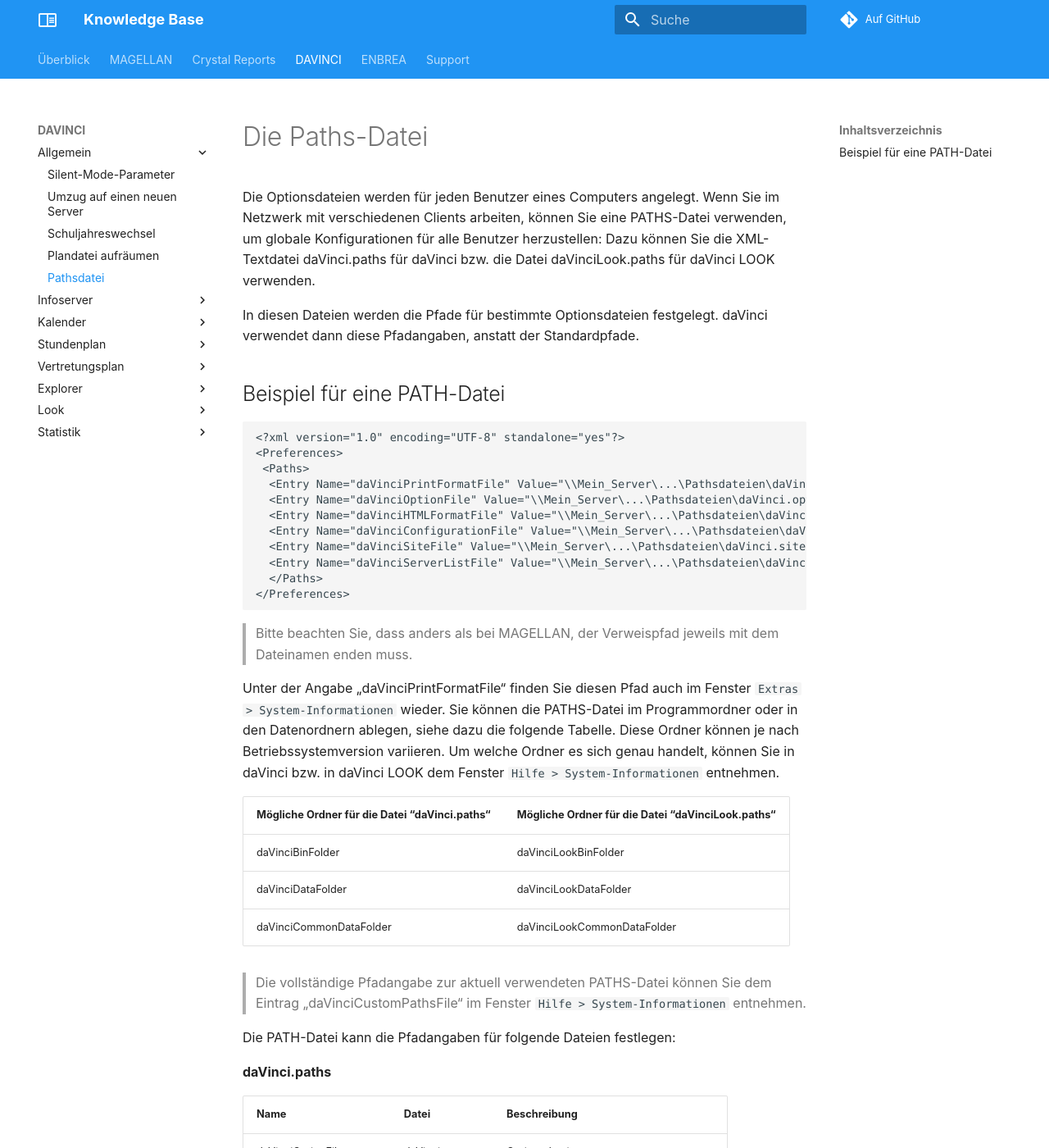
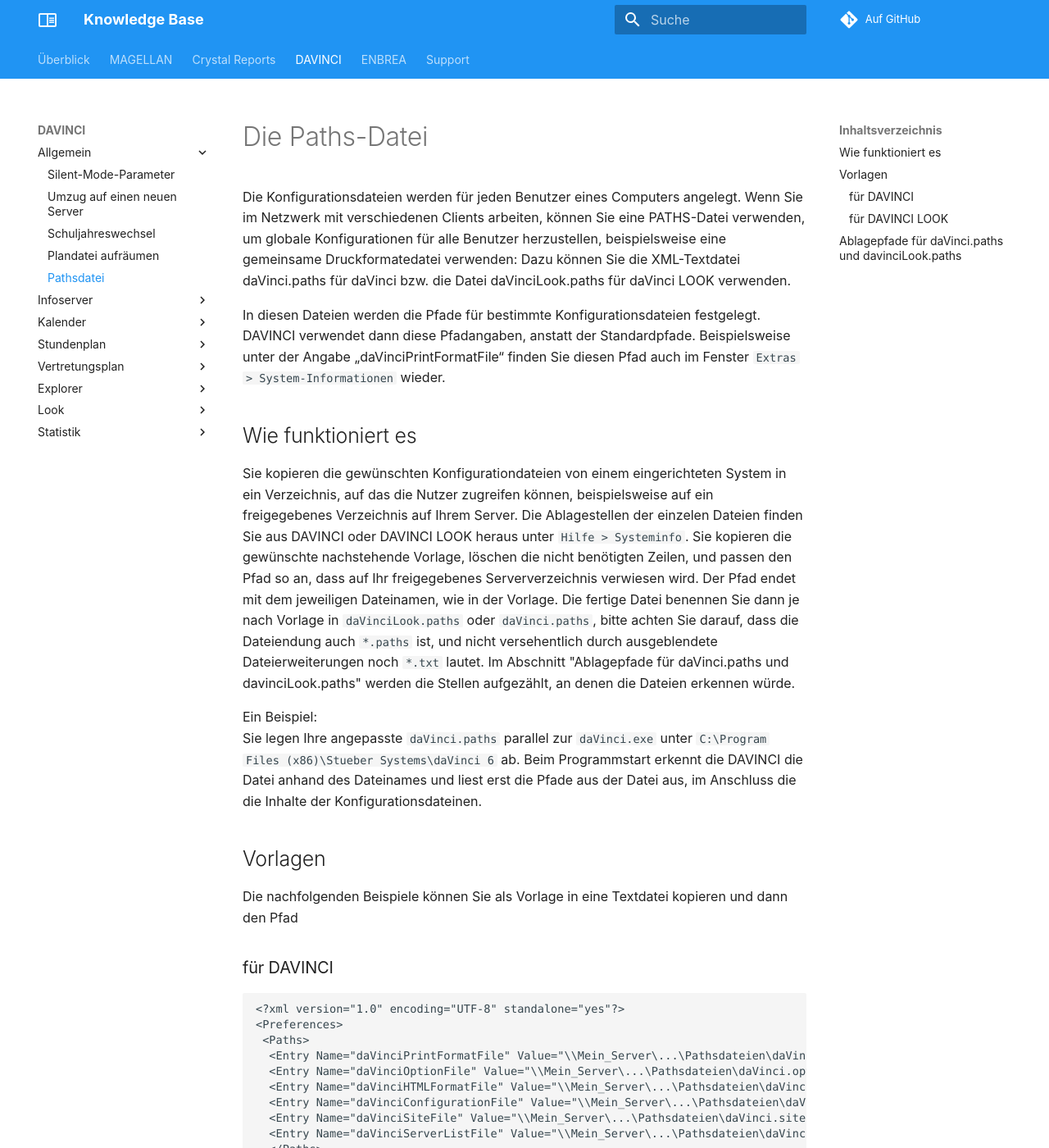
Before and after one commit to stuebersystems/doc.kb.de, an MkDocs documentation site: the page built from docs/sonstiges/pathsdatei.md, in a window 1280 px wide and 1400 px high. Shown: the whole window at 82% size. Built offline with MkDocs 1.6.1 and Material for MkDocs 9.7.7, drawn with Linux system fonts in a browser that asks for light colours; comment, search, counter and statistics services are not loaded; old or Windows-style settings are respelled for this version of MkDocs; some of the changed text lies outside the part shown.

Commit message:
no message

````diff
--- a/docs/sonstiges/pathsdatei.md
+++ b/docs/sonstiges/pathsdatei.md
@@ -1,10 +1,22 @@
 #	Die Paths-Datei
 
-Die Optionsdateien werden für jeden Benutzer eines Computers angelegt. Wenn Sie im Netzwerk mit verschiedenen Clients arbeiten, können Sie eine PATHS-Datei verwenden, um globale Konfigurationen für alle Benutzer herzustellen: Dazu können Sie die XML-Textdatei daVinci.paths für daVinci bzw. die Datei daVinciLook.paths für daVinci LOOK verwenden.
+Die Konfigurationsdateien werden für jeden Benutzer eines Computers angelegt. Wenn Sie im Netzwerk mit verschiedenen Clients arbeiten, können Sie eine PATHS-Datei verwenden, um globale Konfigurationen für alle Benutzer herzustellen, beispielsweise eine gemeinsame Druckformatedatei verwenden: Dazu können Sie die XML-Textdatei daVinci.paths für daVinci bzw. die Datei daVinciLook.paths für daVinci LOOK verwenden.
 
-In diesen Dateien werden die Pfade für bestimmte Optionsdateien festgelegt. daVinci verwendet dann diese Pfadangaben, anstatt der Standardpfade.
+In diesen Dateien werden die Pfade für bestimmte Konfigurationsdateien festgelegt. DAVINCI verwendet dann diese Pfadangaben, anstatt der Standardpfade. Beispielsweise unter der Angabe „daVinciPrintFormatFile“ finden Sie diesen Pfad auch im Fenster `Extras > System-Informationen` wieder.
 
-## Beispiel für eine PATH-Datei
+## Wie funktioniert es
+
+Sie kopieren die gewünschten Konfigurationdateien von einem eingerichteten System in ein Verzeichnis, auf das die Nutzer zugreifen können, beispielsweise auf ein freigegebenes Verzeichnis auf Ihrem Server. Die Ablagestellen der einzelen Dateien finden Sie aus DAVINCI oder DAVINCI LOOK heraus unter `Hilfe > Systeminfo`. Sie kopieren die gewünschte nachstehende Vorlage, löschen die nicht benötigten Zeilen, und passen den Pfad so an, dass auf Ihr freigegebenes Serververzeichnis verwiesen wird. Der Pfad endet mit dem jeweiligen Dateinamen, wie in der Vorlage.
+Die fertige Datei benennen Sie dann je nach Vorlage in `daVinciLook.paths` oder `daVinci.paths`, bitte achten Sie darauf, dass die Dateiendung auch `*.paths` ist, und nicht versehentlich durch ausgeblendete Dateierweiterungen noch `*.txt` lautet.
+Im Abschnitt "Ablagepfade für daVinci.paths und davinciLook.paths" werden die Stellen aufgezählt, an denen die Dateien erkennen würde.
+
+Ein Beispiel:<br/> Sie legen Ihre angepasste `daVinci.paths` parallel zur `daVinci.exe` unter `C:\Program Files (x86)\Stueber Systems\daVinci 6` ab. Beim Programmstart erkennt die DAVINCI die Datei anhand des Dateinames und liest erst die Pfade aus der Datei aus, im Anschluss die die Inhalte der Konfigurationsdateinen.
+
+## Vorlagen
+
+Die nachfolgenden Beispiele können Sie als Vorlage in eine Textdatei kopieren und dann den Pfad
+
+### für DAVINCI
 
 ```
 <?xml version="1.0" encoding="UTF-8" standalone="yes"?>
@@ -20,17 +32,33 @@ In diesen Dateien werden die Pfade für bestimmte Optionsdateien festgelegt. daV
 </Preferences>
 ```
 
-> Bitte beachten Sie, dass anders als bei MAGELLAN, der Verweispfad jeweils mit dem Dateinamen enden muss.
+**Bitte beachten Sie, dass anders als bei MAGELLAN, der Verweispfad jeweils mit dem Dateinamen enden muss.**
 
+### für DAVINCI LOOK
 
-Unter der Angabe „daVinciPrintFormatFile“ finden Sie diesen Pfad auch im Fenster `Extras > System-Informationen` wieder. Sie können die PATHS-Datei im Programmordner oder in den Datenordnern ablegen, siehe dazu die folgende Tabelle. Diese Ordner können je nach Betriebssystemversion variieren. Um welche Ordner es sich genau handelt, können Sie in daVinci bzw. in daVinci LOOK dem Fenster `Hilfe > System-Informationen` entnehmen.
+```
+<?xml version="1.0" encoding="UTF-8" standalone="yes"?>
+<Preferences>
+ <Paths>
+  <Entry Name="daVinciOptionFile" Value="\\Mein_Server\...\Pathsdateien\daVinciLook.opt"/>
+  <Entry Name="daVinciPrintFormatFile" Value="\\Mein_Server\...\Pathsdateien\daVinci.pfm"/>
+  <Entry Name="daVinciConfigurationFile" Value="\\Mein_Server\...\Pathsdateien\daVinciLook.cfg"/>
+  <Entry Name="daVinciServerListFile" Value="\\Mein_Server\...\Pathsdateien\daVinci.servers"/>
+  </Paths>
+</Preferences>
+```
+
+**Bitte beachten Sie, dass anders als bei MAGELLAN, der Verweispfad jeweils mit dem Dateinamen enden muss.**
+
+## Ablagepfade für daVinci.paths und davinciLook.paths
+
+Sie können die PATHS-Datei im Programmordner oder in den Datenordnern ablegen, siehe dazu die folgende Tabelle. Diese Ordner können je nach Betriebssystemversion variieren. Um welche Ordner es sich genau handelt, können Sie in daVinci bzw. in daVinci LOOK dem Fenster `Hilfe > System-Informationen` entnehmen.
 
 Mögliche Ordner für die Datei “daVinci.paths“ |Mögliche Ordner für die Datei “daVinciLook.paths“
 ---|---
 daVinciBinFolder	|daVinciLookBinFolder
 daVinciDataFolder	|daVinciLookDataFolder
 daVinciCommonDataFolder	|daVinciLookCommonDataFolder
-
 
 > Die vollständige Pfadangabe zur aktuell verwendeten PATHS-Datei können Sie dem Eintrag „daVinciCustomPathsFile“ im Fenster `Hilfe > System-Informationen` entnehmen.
 
````
